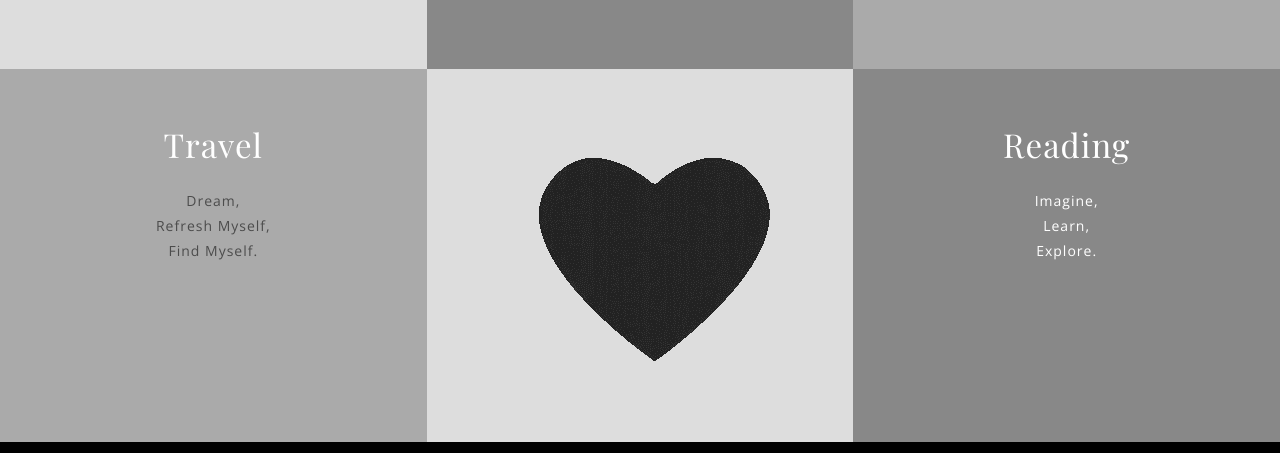
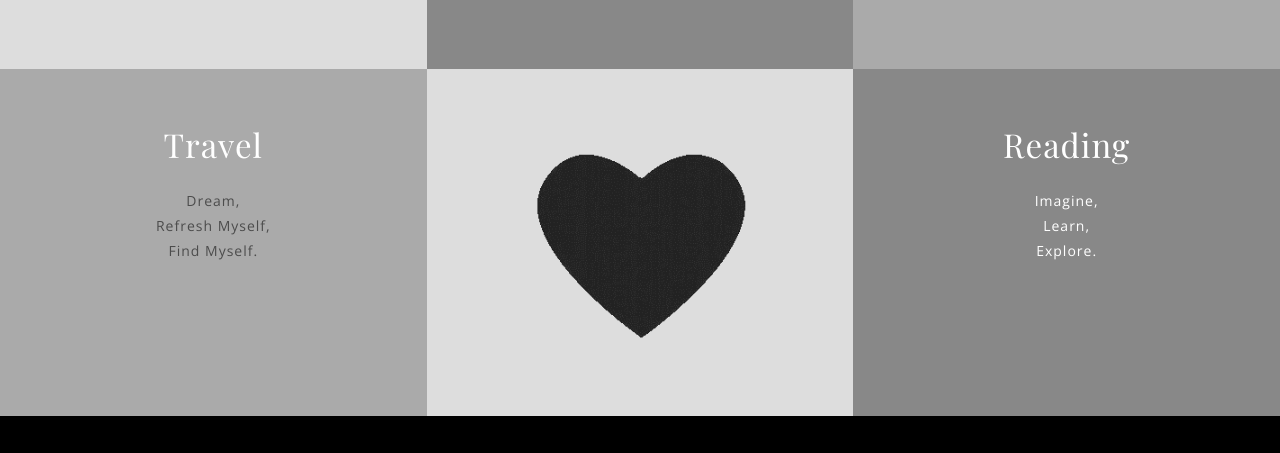
Before and after one commit to B10456059/RWD-Project, a plain HTML site: page index.html in a window 1280 px wide. Shown: the part 1088-1541 px from the top of the page. Drawn offline with nearby package versions, Linux system fonts and the light colour scheme.

Commit message:
Update index.html

```diff
--- a/index.html
+++ b/index.html
@@ -185,8 +185,7 @@ Smartphone Compatible web template, free webdesigns for Nokia, Samsung, LG, Sony
             <p>Find Myself.</p>
         </div>
         <div class="col-lg-4 col-md-4 col-sm-4 count-wthree-num text-center">
-        <img src="../images/heart.gif">
-
+          <img src="images/heart.gif" style="width:100%">
         </div>
         <div class="col-lg-4 col-md-4 col-sm-4 count-wthree-num text-center color-one">
             <h5 class="mb-lg-4 mb-md-4 mb-3">Reading</h5>
```
